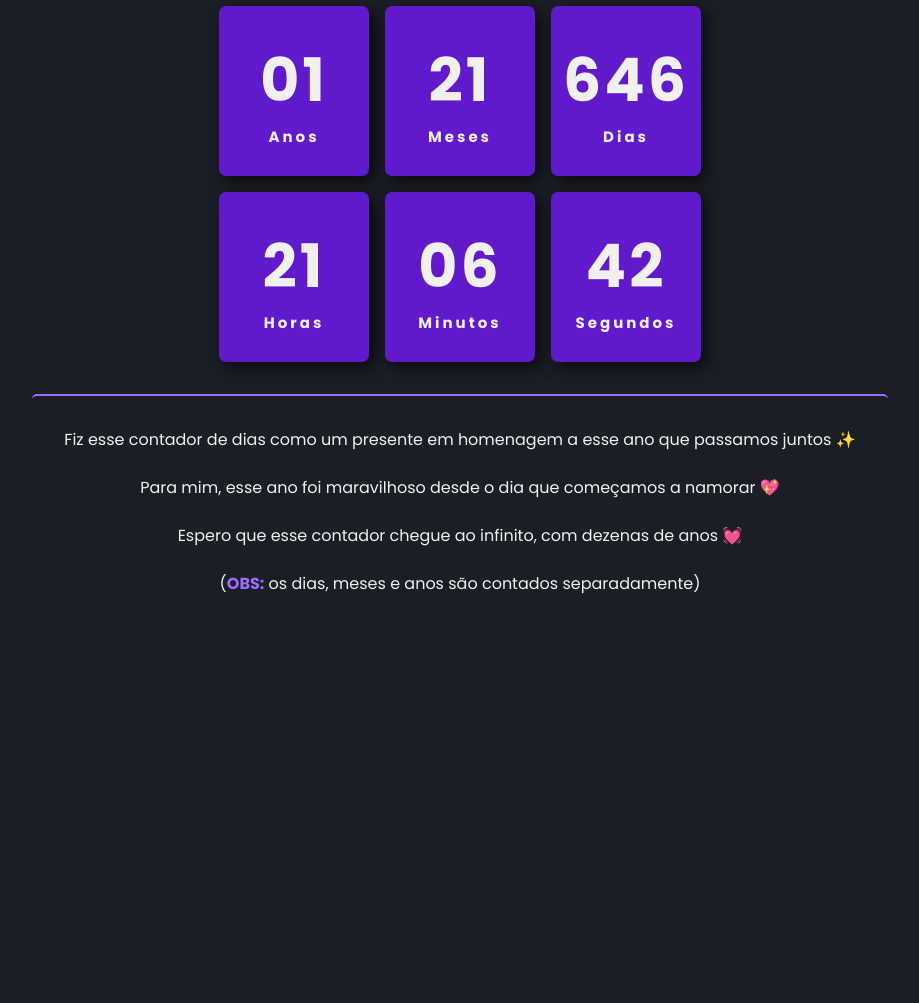
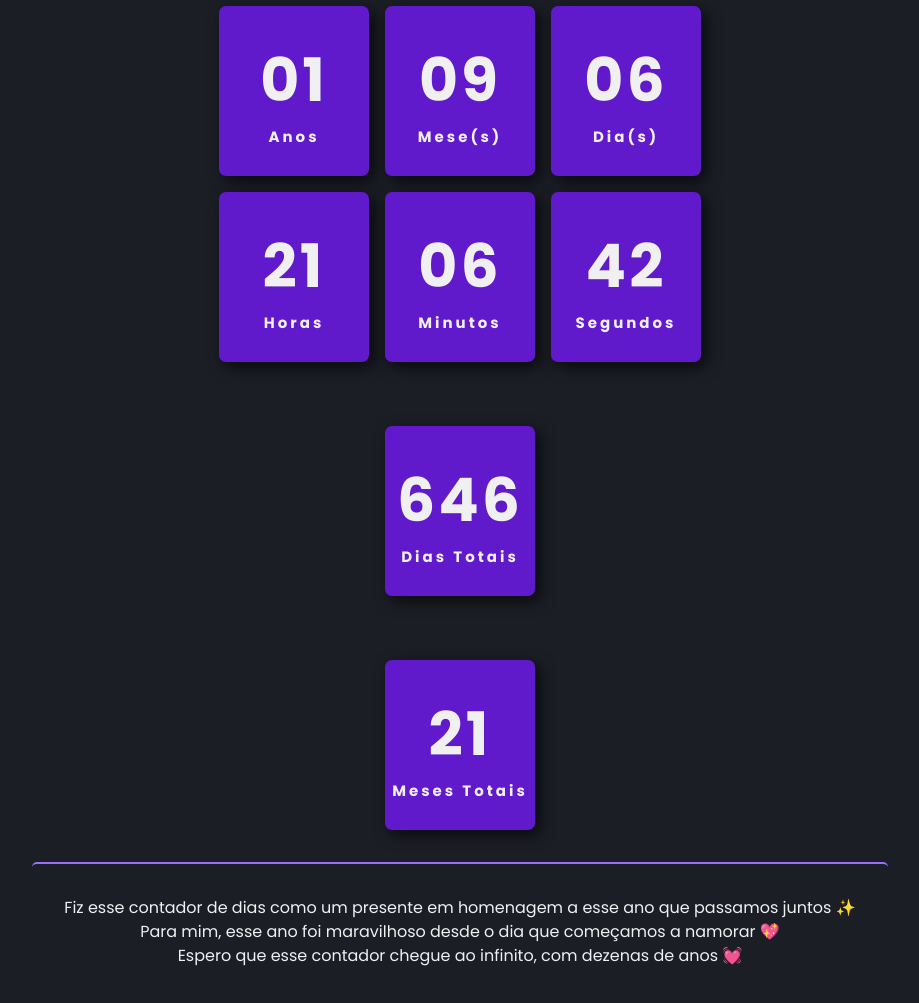
Before and after one commit to paulo-henrique-alves-de-almeida/contador_de_dias, a plain HTML site: page index.html in a window 1280 px wide. Shown: the part 440-1443 px from the top of the page, without its empty margins (180-1099 px from the left). Before the commit the page ends 1100 px from the top, so only its background shows below. Drawn offline with nearby package versions, Linux system fonts and the light colour scheme.

Commit message:
novas fotos e modificação na contagem
adicionei novas fotos e mudei a contagem para mostrar os dias e meses totais e a contagem real em anos, meses dias, horas, minutos e segundos.

```diff
--- a/assets/css/style.css
+++ b/assets/css/style.css
@@ -179,7 +179,9 @@ body::-webkit-scrollbar-thumb,
 #dias,
 #horas,
 #minutos,
-#segundos {
+#segundos,
+#dias-totais,
+#meses-totais {
     font-size: 60px;
 }
 
@@ -201,11 +203,6 @@ body::-webkit-scrollbar-thumb,
     line-height: 1.5;
 }
 
-.obs {
-    font-weight: bold;
-    color: var(--roxo-claro);
-}
-
 /* media queries */
 @media (max-width: 730px) {
     .tempos {
--- a/assets/js/script.js
+++ b/assets/js/script.js
@@ -62,23 +62,46 @@ const horas = document.getElementById('horas');
 const minutos = document.getElementById('minutos');
 const segundos = document.getElementById('segundos');
 
+const diasTotais = document.getElementById('dias-totais');
+const mesesTotais = document.getElementById('meses-totais');
+
 const comeco = new Date('mar 19, 2024 00:00:00');
 
 const contador = setInterval(function() {
-    let hoje = new Date().getTime();
-    let diff = hoje - comeco;
-    let aaaa = Math.floor(diff / (1000 * 3600 * 24 * 365));;
-    let mm = Math.floor(diff / (1000 * 3600 * 24 * 30));;
-    let dia = Math.floor(diff / (1000 * 3600 * 24));
+
+    let hoje = new Date();
+    let diff = hoje.getTime() - comeco;
+
+    let aaaa = hoje.getFullYear() - comeco.getFullYear();
+    let mm = hoje.getMonth() - comeco.getMonth();
+    let dia = hoje.getDate() - comeco.getDate();
     let h = Math.floor(diff % (1000 * 3600 * 24) /  (1000 * 3600));
     let min = Math.floor(diff % (1000 * 3600) / (1000 * 60));
     let s = Math.floor(diff % (1000 * 60) / 1000);
 
+    if (dia < 0) {
+        mm--;
+        const ultimoDiaMesAnterior = new Date(hoje.getFullYear(), hoje.getMonth(), 0).getDate();
+        dia += ultimoDiaMesAnterior;
+    }
+
+    if (mm < 0) {
+        aaaa--;
+        mm += 12;
+    }
+
+    let diffDias = Math.floor(diff / (1000 * 60 * 60 * 24));
+    let diffMeses = (hoje.getFullYear() - comeco.getFullYear()) * 12 + (hoje.getMonth() - comeco.getMonth());
+
+    if (hoje.getDate() < comeco.getDate()) {
+        diffMeses--;
+    }
+
     // contagem de bodas
     const bodas = document.getElementById('bodas');
 
-    if (mm <= 11) {
-        switch (mm) {
+    if (diffMeses <= 11) {
+        switch (diffMeses) {
             case 1:
                 bodas.textContent = 'Bodas de Beijinhos';
                 break;
@@ -416,27 +439,27 @@ const contador = setInterval(function() {
     }
 
     // exibindo o tempo
-    if(aaaa < 10) {
+    if (aaaa < 10) {
         aaaa = '0' + aaaa;
     }
 
-    if(mm < 10) {
+    if (mm < 10) {
         mm = '0' + mm;
     }
 
-    if(dia < 10) {
+    if (dia < 10) {
         dia = '0' + dia;
     }
 
-    if(h < 10) {
+    if (h < 10) {
         h = '0' + h;
     }
 
-    if(min < 10) {
+    if (min < 10) {
         min = '0' + min;
     }
 
-    if(s < 10) {
+    if (s < 10) {
         s = '0' + s;
     }
 
@@ -447,4 +470,7 @@ const contador = setInterval(function() {
     minutos.textContent = `${min}`;
     segundos.textContent = `${s}`;
 
+    diasTotais.textContent = `${diffDias}`;
+    mesesTotais.textContent = `${diffMeses}`;
+
 }, 1000);
--- a/index.html
+++ b/index.html
@@ -21,7 +21,7 @@
                 </div>
 
                 <div class="swiper-slide"> <!-- 1 -->
-                    <img src="assets/imagens/nos/1.jpg" alt="imagem com meu amor">
+                    <img src="assets/imagens/nos/1.jpeg" alt="imagem com meu amor">
                 </div>
 
                 <div class="swiper-slide"> <!-- 2 -->
@@ -57,7 +57,7 @@
                 </div>
 
                 <div class="swiper-slide"> <!-- 10 -->
-                    <img src="assets/imagens/nos/10.jpg" alt="imagem com meu amor">
+                    <img src="assets/imagens/nos/10.jpeg" alt="imagem com meu amor">
                 </div>
 
                 <div class="swiper-slide"> <!-- 11 -->
@@ -89,7 +89,7 @@
                 </div>
 
                 <div class="swiper-slide"> <!-- 18 -->
-                    <img src="assets/imagens/nos/18.jpg" alt="imagem com meu amor">
+                    <img src="assets/imagens/nos/18.jpeg" alt="imagem com meu amor">
                 </div>
 
                 <div class="swiper-slide"> <!-- 19 -->
@@ -265,11 +265,11 @@
             </div> <!-- anos -->
             <div class="tempo">
                 <span id="meses"></span>
-                <span>Meses</span>
+                <span>Mese(s)</span>
             </div> <!-- meses -->
             <div class="tempo">
                 <span id="dias"></span>
-                <span>Dias</span>
+                <span>Dia(s)</span>
             </div> <!-- dias -->
         </div> <!-- tempos -->
 
@@ -288,13 +288,26 @@
             </div> <!-- segundos -->
         </div> <!-- tempos -->
 
+        <div class="tempos" style="margin-top: 4rem;">
+            <div class="tempo">
+                <span id="dias-totais"></span>
+                <span>Dias Totais</span>
+            </div>
+        </div>
+
+        <div class="tempos" style="margin-top: 4rem;">
+            <div class="tempo">
+                <span id="meses-totais"></span>
+                <span>Meses Totais</span>
+            </div>
+        </div>
+
     </section> <!-- contador -->
 
     <section class="mensagem">
-        <p>Fiz esse contador de dias como um presente em homenagem a esse ano que passamos juntos ✨ <BR><BR>
-        Para mim, esse ano foi maravilhoso desde o dia que começamos a namorar 💖 <BR><BR>
-        Espero que esse contador chegue ao infinito, com dezenas de anos 💓 <BR><BR>
-        (<span class="obs">OBS:</span> os dias, meses e anos são contados separadamente)</p>
+        <p>Fiz esse contador de dias como um presente em homenagem a esse ano que passamos juntos ✨ <BR>
+        Para mim, esse ano foi maravilhoso desde o dia que começamos a namorar 💖 <BR>
+        Espero que esse contador chegue ao infinito, com dezenas de anos 💓
     </section>
 
     <script src="https://cdn.jsdelivr.net/npm/swiper@11/swiper-bundle.min.js"></script>
```
Also changed, not shown: assets/imagens/nos/1.jpeg (added), assets/imagens/nos/1.jpg (deleted), assets/imagens/nos/10.jpeg (added), assets/imagens/nos/18.jpeg (added), 1 other file.
